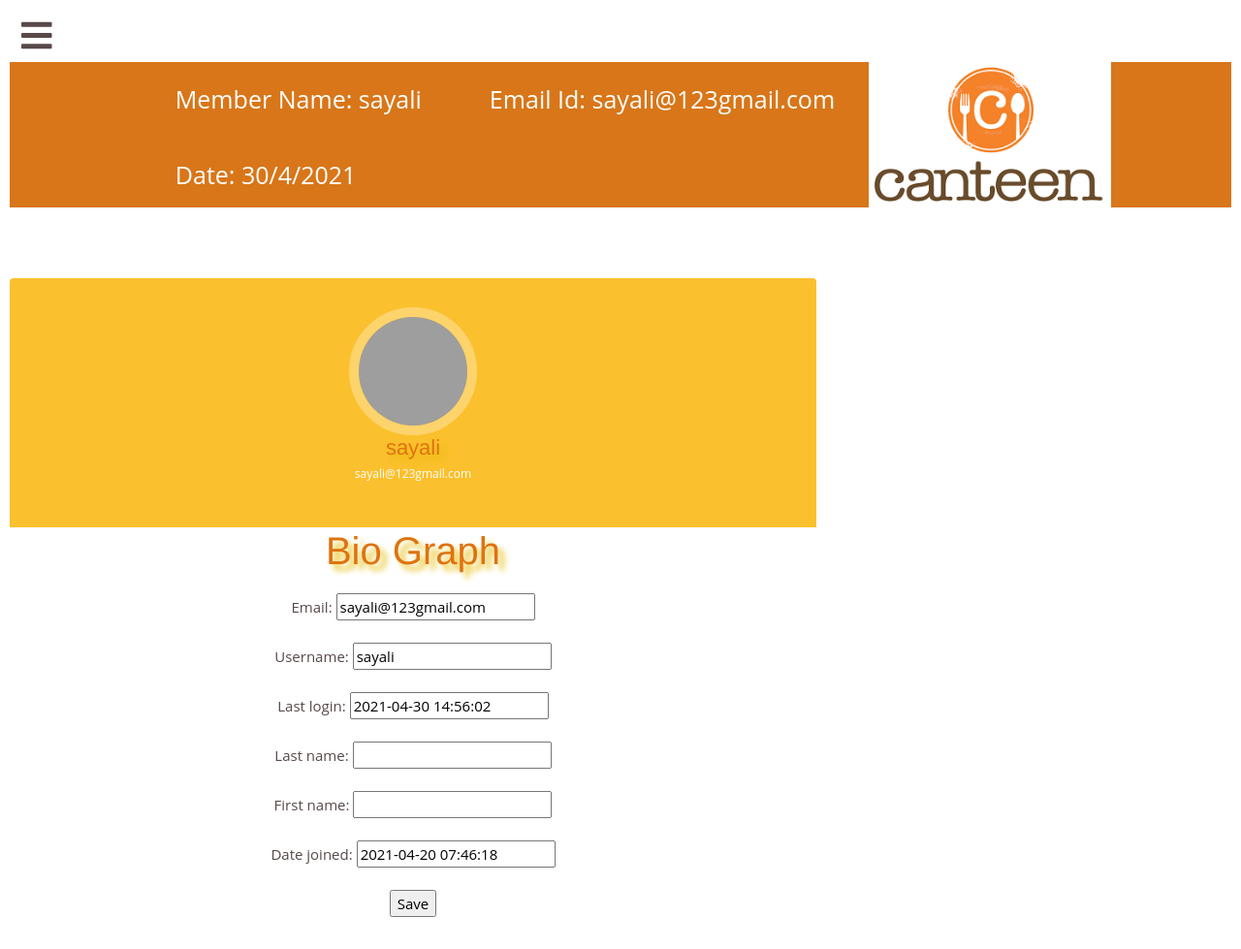
After one commit to Vaishnavi610/miniproject, a Django app: page /userprofile/ in a window 1280 px wide. The commit adds this page. Shown: the whole page at 97% size. Run offline with Django 3.2, Linux system fonts and the light colour scheme; a user stored in the database is signed in; some libraries are stand-ins or nearby versions; grey boxes are pictures that could not be loaded.

Commit message:
user profile

```diff
--- a/owner/forms.py
+++ b/owner/forms.py
@@ -1,4 +1,5 @@
 from django import forms
+from django.contrib.auth.forms  import UserCreationForm, UserChangeForm
 from django.contrib.auth.models import User
 from .models import user
 from .models import Menu,Absent
@@ -38,3 +39,10 @@ class absentform(forms.ModelForm):
     class Meta:
         model = Absent
         fields = ('first_name','last_name','Time','Day','From_date','To_date')
+
+class EditUserProfileForm(UserChangeForm) :
+    password = None
+    class Meta:
+        model=User
+        fields = {'username','first_name','last_name','email','date_joined','last_login'}
+        labels = {'email':'Email'}
--- a/owner/templates/owner/add_member.html
+++ b/owner/templates/owner/add_member.html
@@ -13,6 +13,7 @@
                     {{user_form.as_p}}
                     {{info_form.as_p}}
 
+
                     <button type="submit" class="btn btn-success">Register</button>
 
 
--- a/owner/templates/owner/user.html
+++ b/owner/templates/owner/user.html
@@ -122,6 +122,90 @@
           text-shadow: 6px 6px 6px rgb(230, 190, 16);
           font-weight: bolder;
         }
+
+        /*userprofile*/
+        body {
+    color: #584848;
+    font-family: 'Open Sans', sans-serif;
+    padding: 10px !important;
+    margin: 0px !important;
+    font-size: 15px;
+    text-rendering: optimizeLegibility;
+    -webkit-font-smoothing: antialiased;
+    -moz-font-smoothing: antialiased;
+}
+
+.profile-nav, .profile-info{
+    margin-top:50px;
+}
+
+.profile-nav .user-heading {
+    background: #fbc02d;
+    color: #fff;
+    border-radius: 4px 4px 0 0;
+    -webkit-border-radius: 4px 4px 0 0;
+    padding: 30px;
+    text-align: center;
+}
+
+.profile-nav .user-heading.round a  {
+    border-radius: 50%;
+    -webkit-border-radius: 50%;
+    border: 10px solid rgba(255,255,255,0.3);
+    display: inline-block;
+}
+
+.profile-nav .user-heading a img {
+    width: 112px;
+    height: 112px;
+    border-radius: 50%;
+    -webkit-border-radius: 50%;
+}
+
+.profile-nav .user-heading h1 {
+    font-size: 22px;
+    font-weight: 300;
+    margin-bottom: 5px;
+}
+
+.profile-nav .user-heading p {
+    font-size: 12px;
+}
+
+
+
+
+.profile-nav ul > li > a:hover, .profile-nav ul > li > a:focus, .profile-nav ul li.active  a {
+    background: #f8f7f5 !important;
+    border-left: 5px solid #fbc02d;
+    color: #89817f !important;
+}
+
+.profile-nav ul > li:last-child > a:last-child {
+    border-radius: 0 0 4px 4px;
+    -webkit-border-radius: 0 0 4px 4px;
+}
+
+.profile-nav ul > li > a > i{
+    font-size: 16px;
+    padding-right: 10px;
+    color: #bcb3aa;
+}
+
+.r-activity {
+    margin: 6px 0 0;
+    font-size: 12px;
+}
+
+.bio-graph-info h1 {
+    color:#df730e;
+    font-size: 40px;
+    font-weight: 300;
+    margin: 0 0 20px;
+}
+
+
+
         </style>
     </head>
 
@@ -143,6 +227,7 @@
         <div id="mySidenav" class="sidenav">
             <a href="javascript:void(0)" class="closebtn" onclick="closeNav()">&times;</a>
             <a href="{% url 'home2' %}">home</a>
+            <a href="{%url 'userprofile' %}">My Profile</a>
 
             <a href="{% url 'pay_history2' %}">payments history</a>
             <a href="{%url 'menu2' %}">Menu</a>
--- /dev/null
+++ b/owner/templates/owner/userprofile.html
@@ -0,0 +1,36 @@
+{% extends 'owner/user.html' %}
+
+{% block body %}
+<link href="https://maxcdn.bootstrapcdn.com/font-awesome/4.3.0/css/font-awesome.min.css" rel="stylesheet">
+<div class="container bootstrap snippets bootdey">
+<div class="row">
+  <div class="profile-nav col-md-8" >
+      <div class="panel">
+          <div class="user-heading round">
+              <a href="#">
+                  <img src="https://bootdey.com/img/Content/avatar/avatar3.png" alt="">
+              </a>
+              <h1>{{request.user.username}}</h1>
+              <p>{{request.user.email}}</p>
+          </div>
+            <div class="panel-body bio-graph-info">
+                <h1>Bio Graph</h1>
+            </div>
+        </div>
+ <form class="text-center" action="" method="POST">
+    {% csrf_token %}
+    {% if form.non_field_errors %}
+        {% for error in form.non_field_errors %}
+            <p>{{errors}}</p>
+        {% endfor %}
+    {% endif %}
+    {% for fm in form %}
+        {{fm.label_tag}} {{fm}} {{fm.errors|striptags}} <br> <br>
+    {% endfor %}
+
+
+  <input type="submit"  value="Save">
+ </form>
+
+
+{% endblock %}
--- a/owner/urls.py
+++ b/owner/urls.py
@@ -25,5 +25,6 @@ urlpatterns = [
     path("<int:id>/", views.update_menu, name="updatemenu"),
     path("notcome/", views.notcome, name="notcome"),
     path("absent/", views.absent, name="absent"),
+    path("userprofile/", views.userprofile, name="userprofile"),
 
 ]
--- a/owner/views.py
+++ b/owner/views.py
@@ -7,7 +7,7 @@ from django.contrib import messages
 from django.urls import reverse
 from django.contrib.auth.decorators import login_required
 from .decorators import unauthenticated_user, allowed_users, admin_only
-from .forms import userform, info, menuform,absentform
+from .forms import userform, info, menuform,absentform, EditUserProfileForm
 from datetime import date
 
 
@@ -212,3 +212,17 @@ def absent(request):
     else:
         form=absentform()
     return render(request,"owner/absent.html",{'form':form})
+
+
+#userprofile
+def userprofile(request):
+    fm={}
+    if request.method == 'POST':
+        fm = EditUserProfileForm(request.POST, instance=request.user)
+        if fm.is_valid():
+            fm.save()
+            return redirect("/userprofile")
+
+    else:
+        fm = EditUserProfileForm(instance=request.user)
+    return render(request, "owner/userprofile.html",{'form':fm})
```
Also changed, not shown: db.sqlite3.
